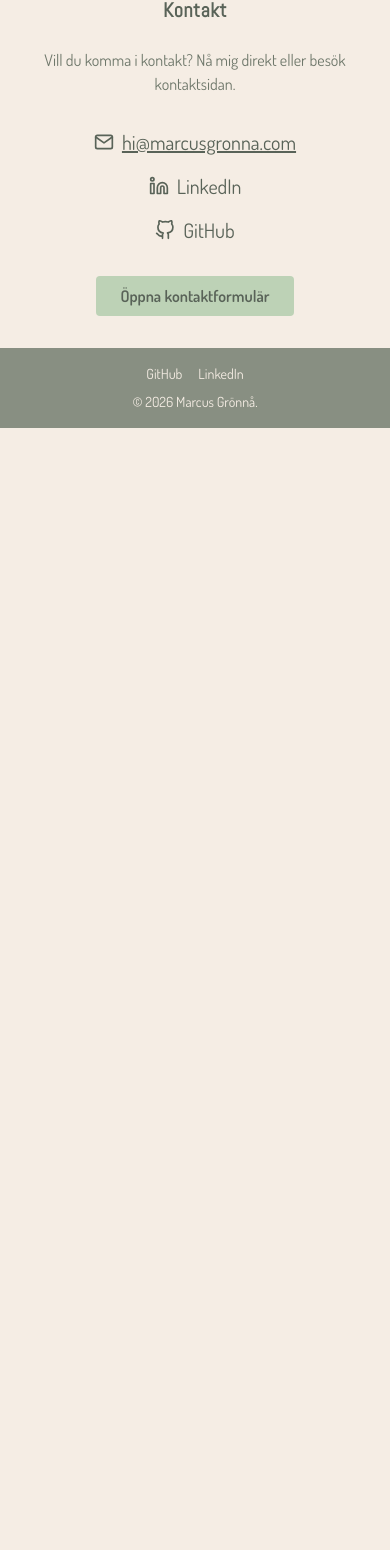
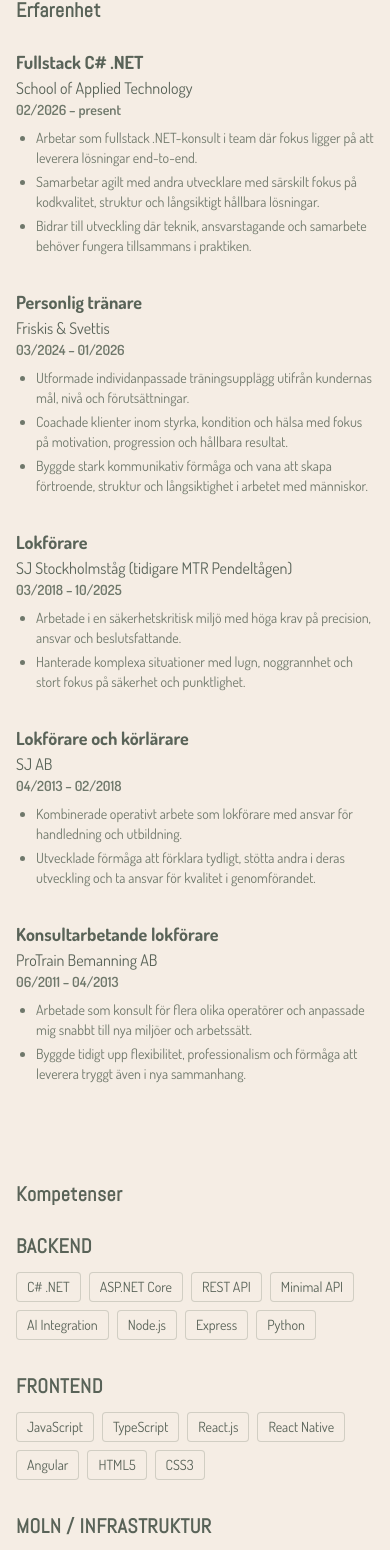
Before and after one commit to MarcusGronna/marcus-portfolio, a Next.js app: page / in a window 390 px wide. Shown: the part 2476-4026 px from the top of the page. Before the commit the page ends 2904 px from the top, so only its background shows below. Built offline with nearby package versions, Linux system fonts and the light colour scheme.

Commit message:
feat: add Experience and Skills sections, update nav links, fix Netlify domain
Co-authored-by: MarcusGronna <161626354+MarcusGronna@users.noreply.github.com>

```diff
--- a/src/app/page.tsx
+++ b/src/app/page.tsx
@@ -8,6 +8,8 @@ import ProjectShelf from "@/components/ProjectShelf";
 import { fadeUp } from "@/lib/framer-variants";
 import { projects } from "@/content/projects";
 import { education } from "@/content/education";
+import { experience } from "@/content/experience";
+import { skillCategories } from "@/content/skills";
 import { useLang } from "@/components/LangProvider";
 import { dict } from "@/content/i18n";
 
@@ -149,6 +151,67 @@ export default function Home() {
         </motion.div>
       </section>
 
+      {/* EXPERIENCE */}
+      <section id="experience" className="flex flex-col items-center justify-center mt-16">
+        <motion.div
+          variants={fadeUp}
+          initial="hidden"
+          animate="visible"
+          className="w-full max-w-2xl"
+        >
+          <h2 className="text-2xl font-bold mb-8">{dict[lang].experience}</h2>
+          <ul className="space-y-8 text-left">
+            {experience.map((item) => (
+              <li key={item.id}>
+                <div>
+                  <div className="text-lg font-bold">{item.title[lang]}</div>
+                  <div className="text-base text-brand-800">{item.employer[lang]}</div>
+                  <div className="text-sm text-brand-700 font-semibold mb-2">{item.period}</div>
+                  <ul className="list-disc list-outside ml-5 space-y-1">
+                    {item.bullets[lang].map((bullet, i) => (
+                      <li key={i} className="text-sm text-brand-700">
+                        {bullet}
+                      </li>
+                    ))}
+                  </ul>
+                </div>
+              </li>
+            ))}
+          </ul>
+        </motion.div>
+      </section>
+
+      {/* SKILLS */}
+      <section id="skills" className="flex flex-col items-center justify-center mt-16">
+        <motion.div
+          variants={fadeUp}
+          initial="hidden"
+          animate="visible"
+          className="w-full max-w-2xl"
+        >
+          <h2 className="text-2xl font-bold mb-8">{dict[lang].skills}</h2>
+          <div className="grid grid-cols-1 sm:grid-cols-2 gap-8 text-left">
+            {skillCategories.map((cat) => (
+              <div key={cat.category.en}>
+                <h3 className="text-base font-bold text-brand-800 mb-3 uppercase tracking-wide">
+                  {cat.category[lang]}
+                </h3>
+                <ul className="flex flex-wrap gap-2">
+                  {cat.items.map((skill) => (
+                    <li
+                      key={skill}
+                      className="text-sm bg-surface-50 border border-brand-600/30 text-brand-800 rounded px-2.5 py-1"
+                    >
+                      {skill}
+                    </li>
+                  ))}
+                </ul>
+              </div>
+            ))}
+          </div>
+        </motion.div>
+      </section>
+
       {/* CONTACT */}
       <section id="contact" className="flex flex-col items-center justify-center text-center mt-16">
         <motion.div
--- a/src/components/ChalkNav.tsx
+++ b/src/components/ChalkNav.tsx
@@ -7,6 +7,8 @@ const navLinks = [
   { href: "/#home", label: { en: "Home", sv: "Hem" } },
   { href: "/#portfolio", label: { en: "Portfolio", sv: "Portfolio" } },
   { href: "/#education", label: { en: "Education", sv: "Utbildning" } },
+  { href: "/#experience", label: { en: "Experience", sv: "Erfarenhet" } },
+  { href: "/#skills", label: { en: "Skills", sv: "Kompetenser" } },
   { href: "/#contact", label: { en: "Contact", sv: "Kontakt" } },
 ];
 
--- a/src/content/projects.ts
+++ b/src/content/projects.ts
@@ -71,6 +71,6 @@ export const projects: Project[] = [
     image: "/Klensmeden Birgitta.webp",
     tech: ["HTML", "CSS", "SEO-best-practices"],
     year: 2025,
-    url: "https://birgitta-klensmed.com/",
+    url: "https://remarkable-taffy-176adb.netlify.app/",
   },
 ];
```
